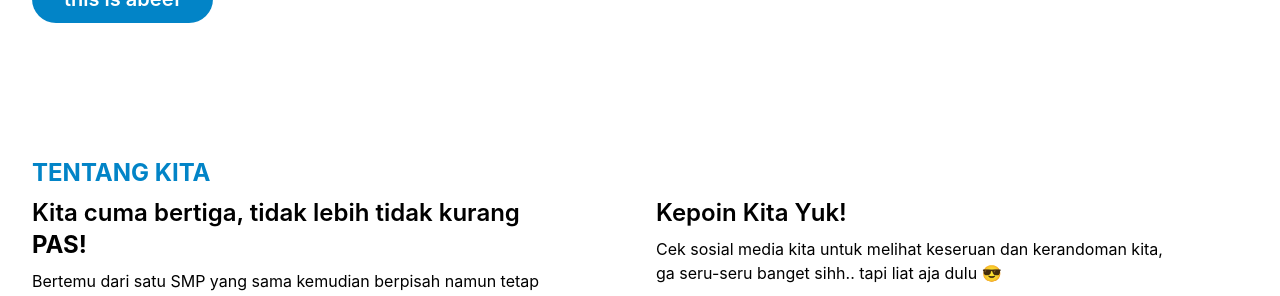
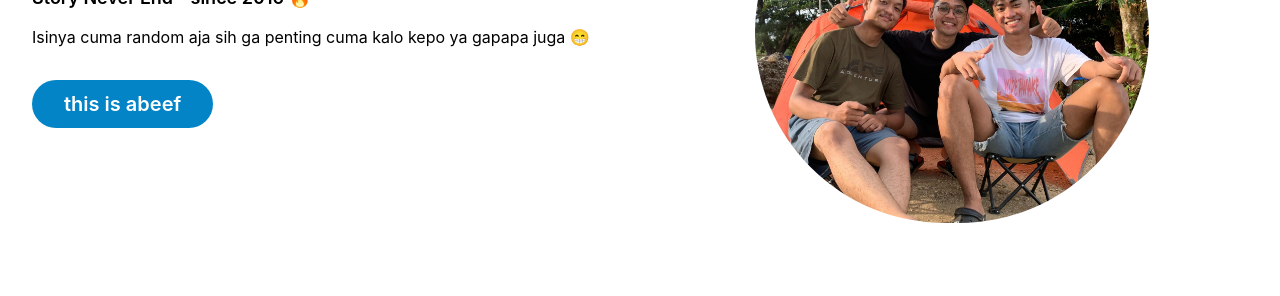
Before and after one commit to ozann-15/abeef-story, a website: page index.html in a window 1280 px wide. Shown: the part 341-637 px from the top of the page. Drawn offline with nearby package versions, Linux system fonts and the light colour scheme; files that its build step writes are made by us from their sources; the site is published under a folder, as on GitHub Pages, so addresses that start at the root find nothing.

Commit message:
Update index.html

```diff
--- a/index.html
+++ b/index.html
@@ -49,7 +49,7 @@
           </div>
           <div class="w-full self-end px-4 lg:w-1/2">
             <div class="pt-10">
-              <img src="/src/img/abeef.jpg" alt="" class="w-4/6 mx-auto rounded-full" />
+              <img src="src/img/abeef.jpg" alt="" class="w-4/6 mx-auto rounded-full" />
             </div>
           </div>
         </div>
```
